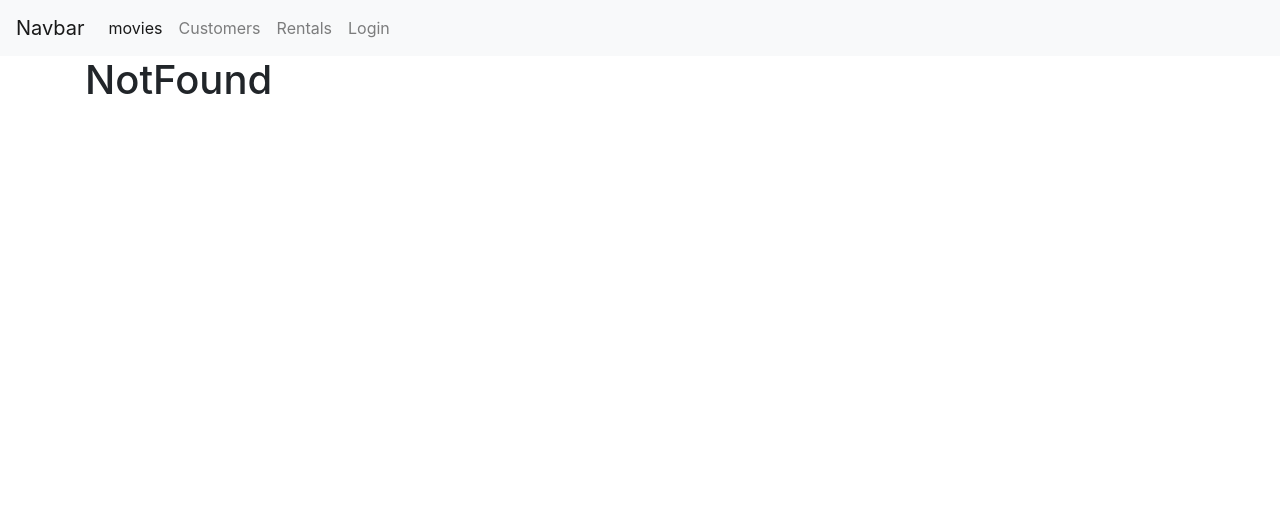
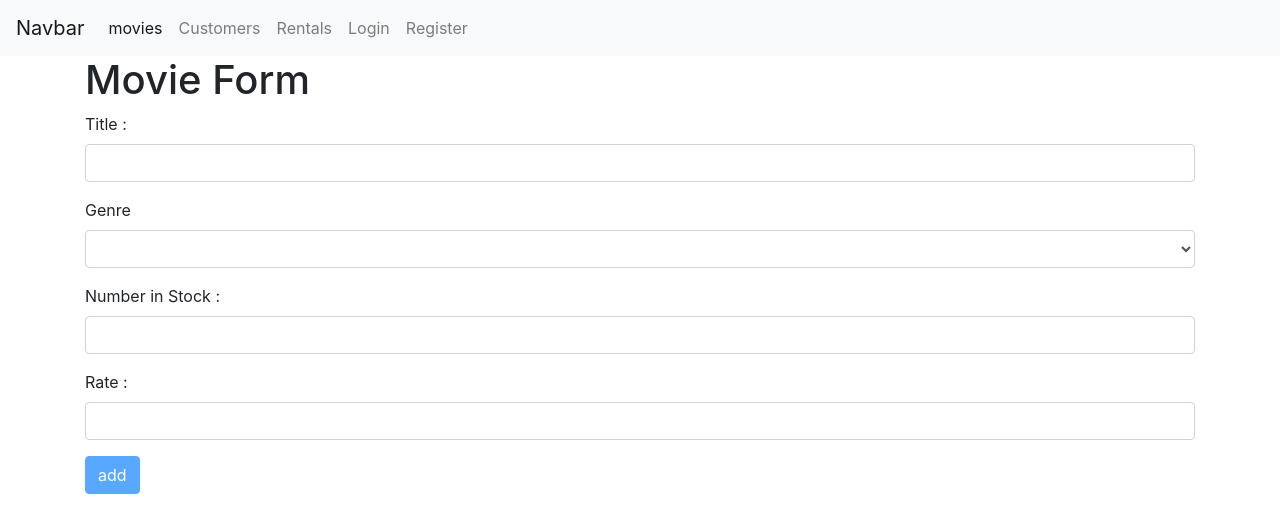
Before and after one commit to aymenzitouni/Items_Dashboard_ReactJs, a React (Create React App) app: page /addMovie in a window 1280 px wide. Before the commit this address led to /not_found. Shown: the top 532 px of the page. Built offline with nearby package versions, Linux system fonts and the light colour scheme.

Commit message:
register & movie form

```diff
--- a/package.json
+++ b/package.json
@@ -8,6 +8,7 @@
     "@testing-library/user-event": "^7.2.1",
     "bootstrap": "^4.5.2",
     "font-awesome": "^4.7.0",
+    "joi-browser": "^13.4.0",
     "loadsh": "0.0.4",
     "react": "^16.13.1",
     "react-dom": "^16.13.1",
--- a/src/App.js
+++ b/src/App.js
@@ -8,6 +8,7 @@
 import NotFound from "./components/notFound";
 import MovieForm from "./components/movieForm";
 import LoginForm from "./components/loginForm";
+import RegisterForm from "./components/registerForm";
 
 class App extends Component {
   state = {};
@@ -18,8 +19,10 @@
         <main className="container">
           <Switch>
             <Route path="/login" component={LoginForm} />
+            <Route path="/register" component={RegisterForm} />
+            <Route path="/movies" component={Movies} />
+            <Route path="/addMovie" component={MovieForm} />
 
-            <Route path="/movies" component={Movies} />
             <Route path="/customers" component={Customers} />
             <Route path="/rentals" component={Rentals} />
             <Route path="/not_Found" component={NotFound} />
--- /dev/null
+++ b/src/components/form.jsx
@@ -0,0 +1,84 @@
+import React, { Component } from "react";
+import Joi from "joi-browser";
+import Input from "./input";
+import Select from "./select";
+
+class Form extends Component {
+  state = { account: {}, errors: {} };
+
+  validate = () => {
+    const options = { abortEarly: false };
+    const { error } = Joi.validate(this.state.data, this.schema, options);
+    if (!error) return null;
+
+    const errors = {};
+    error.details.map((item) => (errors[item.path[0]] = item.message));
+    return errors;
+  };
+
+  validateProperty = ({ name, value }) => {
+    const obj = { [name]: value };
+    const schema = { [name]: this.schema[name] };
+    const { error } = Joi.validate(obj, schema);
+    return error ? error.details[0].message : null;
+  };
+  handleSubmit = (e) => {
+    e.preventDefault();
+    console.log(e.currentTarget);
+    const errors = this.validate();
+    this.setState({ errors: errors || {} });
+    if (errors) return;
+
+    this.doSubmit();
+  };
+
+  handleChange = ({ currentTarget: input }) => {
+    const errors = { ...this.state.errors };
+    const errorMessage = this.validateProperty(input);
+    if (errorMessage) errors[input.name] = errorMessage;
+    else delete errors[input.name];
+
+    const data = { ...this.state.data };
+    data[input.name] = input.value;
+
+    this.setState({ data, errors });
+  };
+
+  renderButton = (label) => {
+    return (
+      <button disabled={this.validate()} className="btn btn-primary">
+        {label}
+      </button>
+    );
+  };
+
+  renderInput = (name, label, type = "text") => {
+    const { data, errors } = this.state;
+    return (
+      <Input
+        name={name}
+        label={label}
+        value={data[name]}
+        type={type}
+        onChange={this.handleChange}
+        error={errors[name]}
+      ></Input>
+    );
+  };
+  renderSelect(name, label, options) {
+    const { data, errors } = this.state;
+
+    return (
+      <Select
+        name={name}
+        value={data[name]}
+        label={label}
+        options={options}
+        onChange={this.handleChange}
+        error={errors[name]}
+      />
+    );
+  }
+}
+
+export default Form;
--- a/src/components/input.jsx
+++ b/src/components/input.jsx
@@ -1,17 +1,10 @@
 import React from "react";
-const Input = ({ name, label, value, type, autofocus, onChange }) => {
+const Input = ({ name, label, error, ...rest }) => {
   return (
     <div className="form-group">
       <label htmlFor={name}>{label} :</label>
-      <input
-        name={name}
-        value={value}
-        onChange={onChange}
-        autoFocus={autofocus}
-        id={name}
-        type={type}
-        className="form-control"
-      />
+      <input name={name} id={name} {...rest} className="form-control" />
+      {error && <div className="alert alert-danger">{error}</div>}
     </div>
   );
 };
--- a/src/components/loginForm.jsx
+++ b/src/components/loginForm.jsx
@@ -1,43 +1,30 @@
-import React, { Component } from "react";
+import React from "react";
+import Joi from "joi-browser";
+import Form from "./form";
 import Input from "./input";
 
-class LoginForm extends Component {
-  state = { account: { username: "", password: "" } };
-  handleSubmit = (e) => {
-    e.preventDefault();
+class LoginForm extends Form {
+  state = { data: { username: "", password: "" }, errors: {} };
+
+  schema = {
+    username: Joi.string().required().label("Username"),
+    password: Joi.string().required().label("password"),
+  };
+
+  doSubmit = () => {
     console.log("submmited");
   };
 
-  handleChange = ({ currentTarget: input }) => {
-    const account = { ...this.state.account };
-    account[input.name] = input.value;
-    this.setState({ account });
-  };
-
   render() {
-    const { account } = this.state;
+    const { data, errors } = this.state;
     return (
       <div className="col-md-6">
         <h1>Login</h1>
         <form onSubmit={this.handleSubmit}>
-          <Input
-            name="username"
-            label="Username"
-            value={account.username}
-            type="text"
-            autofocus={true}
-            onChange={this.handleChange}
-          ></Input>
-          <Input
-            name="password"
-            label="Password"
-            value={account.password}
-            type="password"
-            autofocus={false}
-            onChange={this.handleChange}
-          ></Input>
+          {this.renderInput("username", "Username")}
+          {this.renderInput("password", "Password", "password")}
 
-          <button className="btn btn-primary">Login</button>
+          {this.renderButton("login")}
         </form>
       </div>
     );
--- a/src/components/movieForm.jsx
+++ b/src/components/movieForm.jsx
@@ -1,17 +1,96 @@
-import React from "react";
+import React, { Component } from "react";
+import Form from "./form";
+import Joi from "joi-browser";
+import { getGenres } from "../services/fakeGenreService";
+import { getMovie, saveMovie } from "../services/fakeMovieService";
+// const MovieForm = (props) => {
+//   return (
+//     <div>
+//       <h1>MovieForm {props.match.params.id}</h1>
+//       <button
+//         className="btn btn-primary"
+//         onClick={() => props.history.push("/movies")}
+//       >
+//         Save
+//       </button>
+//     </div>
+//   );
+// };
 
-const MovieForm = (props) => {
-  return (
-    <div>
-      <h1>MovieForm {props.match.params.id}</h1>
-      <button
-        className="btn btn-primary"
-        onClick={() => props.history.push("/movies")}
-      >
-        Save
-      </button>
-    </div>
-  );
-};
+class MovieForm extends Form {
+  state = {
+    data: { title: "", genreId: "", numberInStock: "", dailyRentalRate: "" },
+    genres: [],
+    errors: {},
+  };
+  schema = {
+    _id: Joi.string(),
+    title: Joi.string().required().label("Title"),
+    genreId: Joi.string().required().label("Genre"),
+    numberInStock: Joi.number()
+      .required()
+      .min(0)
+      .max(100)
+      .label("Number in Stock"),
+    dailyRentalRate: Joi.number()
+      .required()
+      .min(0)
+      .max(10)
+      .label("Daily Rental Rate"),
+  };
+  async populateGenres() {
+    const genres = getGenres();
+    this.setState({ genres });
+  }
+
+  async populateMovie() {
+    try {
+      const movieId = this.props.match.params._id;
+      if (movieId === "new") return;
+      const movie = getMovie(movieId);
+      this.setState({ data: this.mapToViewModel(movie) });
+    } catch (ex) {
+      if (ex.response && ex.response.status === 404) {
+        this.props.history.replace("/not-found");
+      }
+    }
+  }
+
+  async componentDidMount() {
+    await this.populateGenres();
+
+    await this.populateMovie();
+  }
+
+  mapToViewModel(movie) {
+    return {
+      _id: movie._id,
+      title: movie.title,
+      genreId: movie.genre._id,
+      numberInStock: movie.numberInStock,
+      dailyRentalRate: movie.dailyRentalRate,
+    };
+  }
+
+  doSubmit = async () => {
+    await saveMovie(this.state.data);
+
+    this.props.history.push("/movies");
+  };
+  render() {
+    return (
+      <div>
+        <h1>Movie Form</h1>
+        <form onSubmit={this.handleSubmit}>
+          {this.renderInput("title", "Title")}
+          {this.renderSelect("genreId", "Genre", this.state.genres)}
+          {this.renderInput("numberInStock", "Number in Stock", "number")}
+          {this.renderInput("dailyRentalRate", "Rate", "number")}
+          {this.renderButton("add")}
+        </form>
+      </div>
+    );
+  }
+}
 
 export default MovieForm;
--- a/src/components/movies.jsx
+++ b/src/components/movies.jsx
@@ -86,7 +86,13 @@
             />
           </div>
           <div className="col-9 mt-5">
-            <p className="alert alert-primary">
+            <button
+              className="btn btn-primary"
+              onClick={() => this.props.history.push("/addMovie")}
+            >
+              New Movie
+            </button>
+            <p className="alert alert-primary mt-2">
               there is {this.state.movies.length} in the database
             </p>
             <MoviesTable
--- a/src/components/navbar.jsx
+++ b/src/components/navbar.jsx
@@ -44,6 +44,11 @@
               Login
             </NavLink>
           </li>
+          <li className="nav-item">
+            <NavLink className="nav-link" to="/register">
+              Register
+            </NavLink>
+          </li>
         </ul>
       </div>
     </nav>
--- /dev/null
+++ b/src/components/registerForm.jsx
@@ -0,0 +1,32 @@
+import React, { Component } from "react";
+import { register } from "../serviceWorker";
+import Form from "./form";
+import Joi from "joi-browser";
+class RegisterForm extends Form {
+  state = { data: { username: "", password: "", name: "" }, errors: {} };
+  schema = {
+    username: Joi.string().required().email().label("Username"),
+    password: Joi.string().required().min(5).label("password"),
+    name: Joi.string().required().label("Name"),
+  };
+  doSubmit = () => {
+    console.log("submmited");
+  };
+  render() {
+    const { data, errors } = this.state;
+
+    return (
+      <div className="col-md-6">
+        <h1>register</h1>
+        <form onSubmit={this.handleSubmit}>
+          {this.renderInput("username", "Username")}
+          {this.renderInput("password", "Password", "password")}
+          {this.renderInput("name", "Name")}
+          {this.renderButton("Register")}
+        </form>
+      </div>
+    );
+  }
+}
+
+export default RegisterForm;
--- /dev/null
+++ b/src/components/select.jsx
@@ -0,0 +1,20 @@
+import React from "react";
+
+const Select = ({ name, label, options, error, ...rest }) => {
+  return (
+    <div className="form-group">
+      <label htmlFor={name}>{label}</label>
+      <select name={name} id={name} {...rest} className="form-control">
+        <option value="" />
+        {options.map((option) => (
+          <option key={option._id} value={option._id}>
+            {option.name}
+          </option>
+        ))}
+      </select>
+      {error && <div className="alert alert-danger">{error}</div>}
+    </div>
+  );
+};
+
+export default Select;
```
Also changed, not shown: 1 other file (tests, documents, lock files or other folders).
